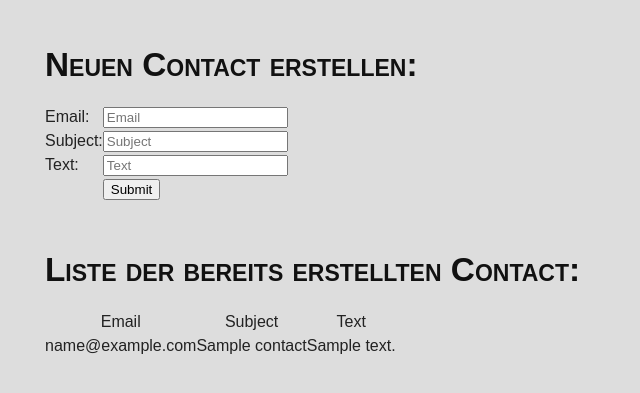
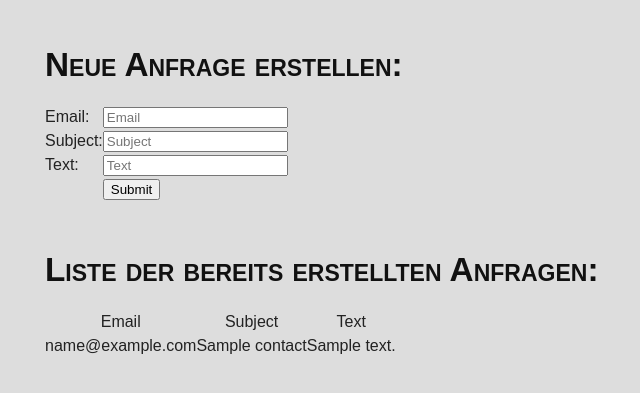
Before and after one commit to schreisi14/movieDBitm14, a PHP site: page /content/contact.php in a window 1280 px wide. Shown: the part 60-453 px from the top of the page, without its empty margins (95-735 px from the left). Run offline with PHP 8.4, Linux system fonts and the light colour scheme; tables that the repository leaves empty or names only in its code hold one stand-in row (values such as "Sample post").

Commit message:
Updated names

```diff
--- a/contactform.php
+++ b/contactform.php
@@ -18,7 +18,7 @@ $data = $contact->getAllContactForms();
 // prepare HTML Table
 function getHTMLTable($tabledata) {
   $html = '<br />';
-  $html .= '<h1>Liste der bereits erstellten Contact:</h1>';
+  $html .= '<h1>Liste der bereits erstellten Anfragen:</h1>';
   $html .= '<table id="contacttable">';
   $html .= '<thead><tr>';
   $html .= '<th>Email</th>';
@@ -44,7 +44,7 @@ function getHTMLTable($tabledata) {
 
 
  <form method="post" >
-   <h1>Neuen Contact erstellen:</h1>
+   <h1>Neue Anfrage erstellen:</h1>
    <table id="newcontact">
    		<tr>
    			<td>
```
Also changed, not shown: README.md.
